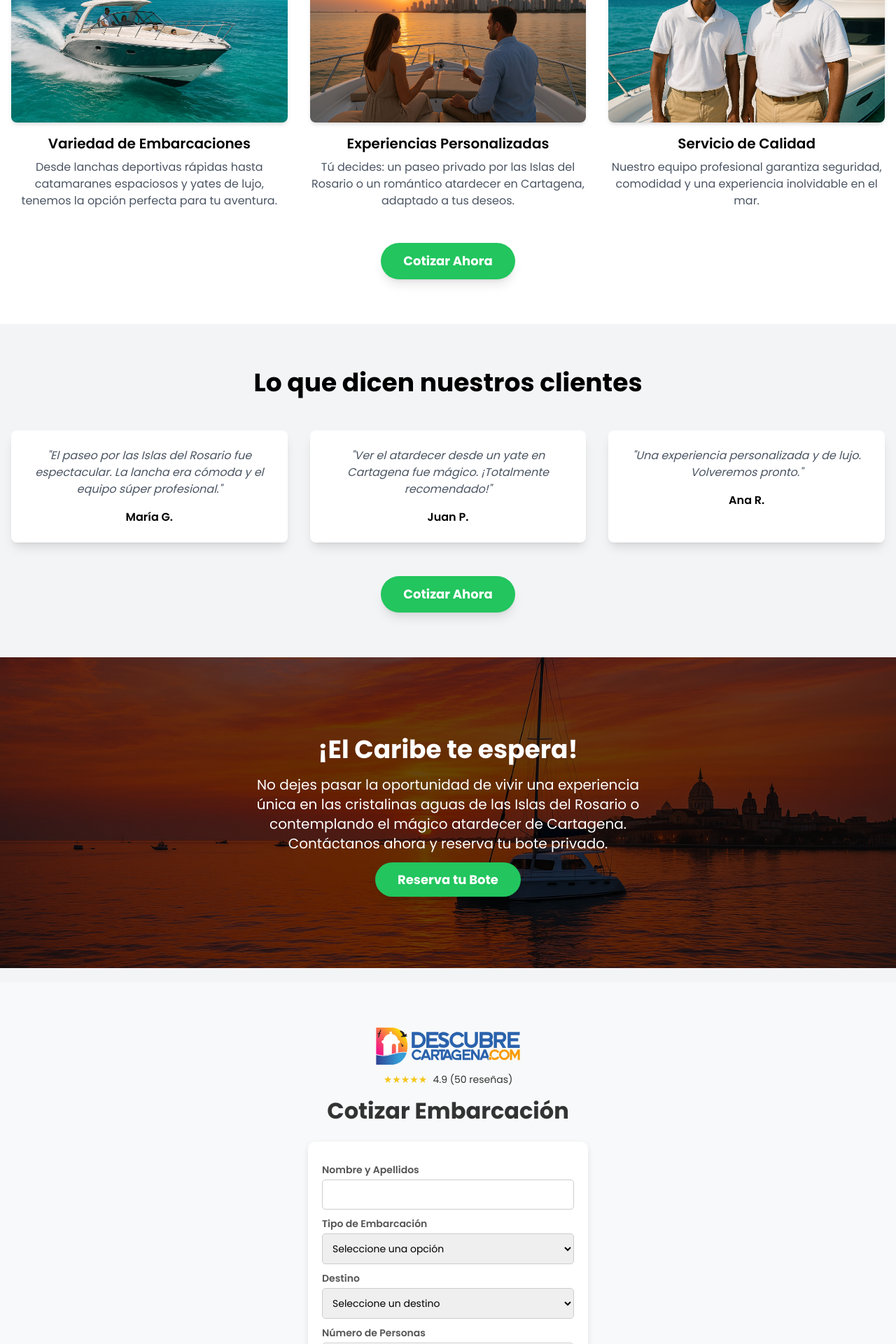
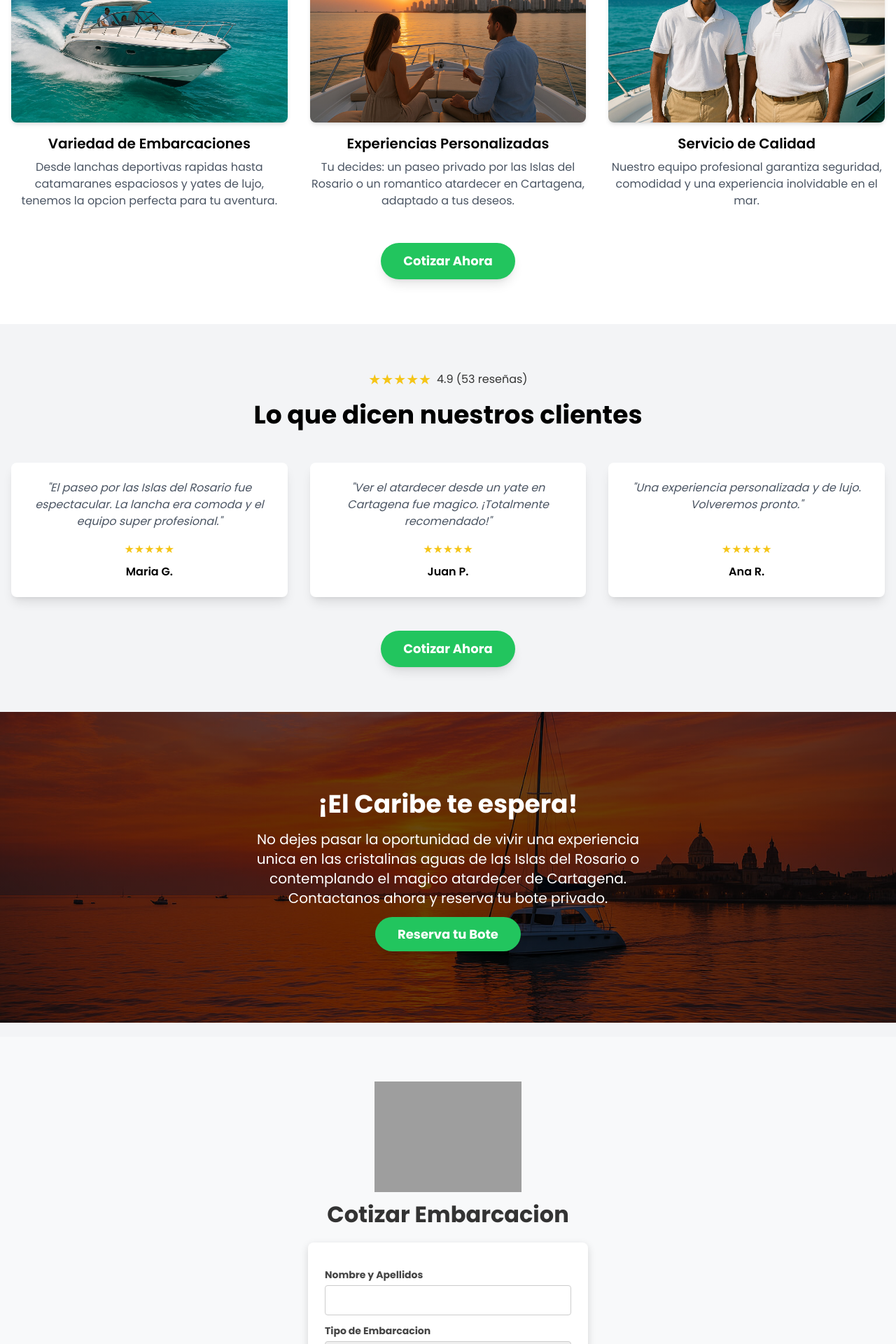
Before and after one commit to Bendelto/landing-page-botes, a PHP site: page / in a window 1280 px wide. Shown: the part 1040-2960 px from the top of the page at 70% size. Run offline with PHP 8.4, Linux system fonts and the light colour scheme; some libraries are stand-ins or nearby versions; grey boxes are pictures that could not be loaded.

Commit message:
Estrellas amarillas mas grandes

```diff
--- a/index.php
+++ b/index.php
@@ -1,5 +1,5 @@
 <?php
-// Configurar la zona horaria a America/Bogotá
+// Configurar la zona horaria a America/Bogota
 date_default_timezone_set('America/Bogota');
 
 $errors = [];
@@ -13,31 +13,31 @@ if ($_SERVER["REQUEST_METHOD"] == "POST") {
     $fecha = htmlspecialchars($_POST["fecha"]);
     $whatsapp = htmlspecialchars($_POST["whatsapp"]);
 
-    // Validación de WhatsApp
+    // Validacion de WhatsApp
     if (!preg_match('/^\+\d{9,15}$/', $whatsapp)) {
-        $errors['whatsapp'] = 'El número de WhatsApp no es válido. Debe incluir el código de país (ej. +573123456789).';
+        $errors['whatsapp'] = 'El numero de WhatsApp no es valido. Debe incluir el codigo de pais (ej. +573123456789).';
     }
 
-    // Verificación de campos vacíos
+    // Verificacion de campos vacios
     if (empty($nombreCompleto)) {
         $errors['nombreCompleto'] = 'El nombre completo es obligatorio.';
     }
     if (empty($tipoEmbarcacion)) {
-        $errors['tipoEmbarcacion'] = 'El tipo de embarcación es obligatorio.';
+        $errors['tipoEmbarcacion'] = 'El tipo de embarcacion es obligatorio.';
     }
     if (empty($destino)) {
         $errors['destino'] = 'El destino es obligatorio.';
     }
     if (empty($numeroPersonas)) {
-        $errors['numeroPersonas'] = 'El número de personas es obligatorio.';
+        $errors['numeroPersonas'] = 'El numero de personas es obligatorio.';
     }
     if (empty($fecha)) {
         $errors['fecha'] = 'La fecha del paseo es obligatoria.';
     }
 
-    // Validación del número de personas
+    // Validacion del numero de personas
     if (!is_numeric($numeroPersonas) || $numeroPersonas < 1) {
-        $errors['numeroPersonas'] = 'El número de personas debe ser un valor válido mayor o igual a 1.';
+        $errors['numeroPersonas'] = 'El numero de personas debe ser un valor valido mayor o igual a 1.';
     }
 
     if (!empty($errors)) {
@@ -46,19 +46,19 @@ if ($_SERVER["REQUEST_METHOD"] == "POST") {
         // Convertir fecha a formato dd/mm/aa
         $fechaFormatted = date('d/m/y', strtotime($fecha));
 
-        // Registrar solo la fecha actual en America/Bogotá (sin hora)
-        $fechaEnvio = date('d/m/Y'); // Ejemplo: "01/06/2025"
+        // Registrar solo la fecha actual en America/Bogota (sin hora)
+        $fechaEnvio = date('d/m/Y'); // Ejemplo: "03/06/2025"
 
-        // Lista de destinatarios con nombre y número
+        // Lista de destinatarios con nombre y numero
         $destinatarios = [
-            ['nombre' => 'Kathe', 'numero' => '573245534652'],
+            ['nombre' => 'Kathe', 'numero' => '573245534456'],
             ['nombre' => 'Hannia', 'numero' => '573166146661'],
         ];
 
-        // Archivo para almacenar el índice del último destinatario usado
+        // Archivo para almacenar el indice del ultimo numero usado
         $indiceFile = 'ultimo_numero.txt';
 
-        // Leer el índice actual o inicializar en 0 si no existe
+        // Leer el indice actual o inicializar en 0 si no existe
         $indiceActual = file_exists($indiceFile) ? (int)file_get_contents($indiceFile) : 0;
 
         // Seleccionar el destinatario actual
@@ -66,12 +66,12 @@ if ($_SERVER["REQUEST_METHOD"] == "POST") {
         $numeroDestino = $destinatario['numero'];
         $nombreDestino = $destinatario['nombre'];
 
-        // Actualizar el índice para el próximo envío
+        // Actualizar el indice para el proximo envio
         $indiceSiguiente = ($indiceActual + 1) % count($destinatarios);
         file_put_contents($indiceFile, $indiceSiguiente);
 
         // Formato del mensaje de WhatsApp
-        $texto = urlencode("¡Hola! Quiero cotizar un paseo en bote\n==================\n👤 Nombre: $nombreCompleto\n🚤 Tipo de Embarcación: $tipoEmbarcacion\n🏝️ Destino: $destino\n👥 Número de Personas: $numeroPersonas\n📅 Fecha: $fechaFormatted\n📱 WhatsApp: $whatsapp");
+        $texto = urlencode("¡Hola! Quiero cotizar un paseo en bote:\n==================\n👤 Nombre: $nombreCompleto\n🚤 Tipo de Embarcacion: $tipoEmbarcacion\n🏝️ Destino: $destino\n👥 Numero de Personas: $numeroPersonas\n📅 Fecha: $fechaFormatted\n📱 WhatsApp: $whatsapp");
 
         // Enviar datos al webhook de n8n usando cURL
         $webhookUrl = "https://n8n.socialhot.co/webhook/cotizacion-bote";
@@ -95,7 +95,7 @@ if ($_SERVER["REQUEST_METHOD"] == "POST") {
         $result = curl_exec($ch);
         curl_close($ch);
 
-        // Redirección directa a WhatsApp
+        // Redireccion directa a WhatsApp
         header("Location: https://api.whatsapp.com/send?phone=$numeroDestino&text=$texto");
         exit;
     }
@@ -107,7 +107,7 @@ if ($_SERVER["REQUEST_METHOD"] == "POST") {
     <meta charset="UTF-8">
     <meta name="viewport" content="width=device-width, initial-scale=1.0">
     <!-- Pixel de Facebook (mantener tu ID) -->
-    <!-- Inserta el código del Pixel de Facebook aquí. Obtén el código desde el Administrador de Eventos de Facebook y pégalo justo después de esta línea. -->
+    <!-- Inserta el codigo del Pixel de Facebook aqui. Obten el codigo desde el Administrador de Eventos de Facebook y pegalo justo despues de esta linea. -->
     <title>Alquila un Bote en Cartagena - Islas del Rosario y Atardeceres</title>
     <link href="https://fonts.googleapis.com/css2?family=Poppins:wght@400;600;700&display=swap" rel="stylesheet">
     <link rel="stylesheet" href="https://cdnjs.cloudflare.com/ajax/libs/intl-tel-input/17.0.8/css/intlTelInput.min.css">
@@ -128,7 +128,7 @@ if ($_SERVER["REQUEST_METHOD"] == "POST") {
         .fade-in.visible { opacity: 1; transform: translateY(0); }
         .floating-btn {
             transition: transform 0.3s ease;
-            padding: 12px 20px;
+            padding: 12px 16px;
             font-size: 18px;
         }
         .floating-btn:hover {
@@ -136,19 +136,13 @@ if ($_SERVER["REQUEST_METHOD"] == "POST") {
         }
         .iti { width: 100%; }
 
-        /* Estilos específicos para la sección del formulario */
-        .form-section * {
-            box-sizing: border-box;
-            margin: 0;
-            padding: 0;
-            font-family: 'Poppins', sans-serif;
-        }
+        /* Estilos especificos para la seccion del formulario */
         .form-section {
             background-color: #f8f9fa;
             display: flex;
             flex-direction: column;
             align-items: center;
-            padding: 20px;
+            padding: 40px 20px;
             margin-top: 20px;
         }
         .form-section .header {
@@ -161,75 +155,97 @@ if ($_SERVER["REQUEST_METHOD"] == "POST") {
             display: block;
             margin: 0 auto;
         }
-        @media (max-width: 768px) {
+        @media (max-width: 600px) {
             .form-section .header {
                 margin-top: 20px;
             }
+            .form-section .header img {
+                width: 90%;
+            }
         }
-        .form-section .container {
+        .form-section .form-container {
             background: #fff;
-            padding: 20px;
+            padding: 24px;
             width: 100%;
             max-width: 400px;
-            border-radius: 10px;
-            box-shadow: 0px 4px 10px rgba(0, 0, 0, 0.1);
+            border-radius: 8px;
+            box-shadow: 0 4px 12px rgba(0,0,0,0.15);
         }
         .form-section h2 {
             text-align: center;
             color: #333;
             font-size: 2rem;
-            margin-bottom: 20px;
-            margin-top: 10px;
+            margin-bottom: 16px;
+            margin-top: 8px;
         }
         .form-section label {
-            font-weight: 600;
-            margin-top: 10px;
-            margin-bottom: 3px;
+            font-weight: bold;
+            margin-top: 12px;
+            margin-bottom: 4px;
             display: block;
-            color: #555;
+            color: #444;
             font-size: 14px;
         }
         .form-section input, .form-section select {
             width: 100%;
             padding: 10px;
             border: 1px solid #ccc;
-            border-radius: 5px;
+            border-radius: 4px;
             font-size: 14px;
+            transition: border-color 0.3s ease;
+        }
+        .form-section input:focus, .form-section select:focus {
+            border-color: #28a745;
+            outline: none;
         }
         .form-section .iti {
             width: 100% !important;
         }
         .form-section button {
             width: 100%;
-            padding: 10px;
-            margin-top: 15px;
-            background: #28a745;
+            padding: 12px;
+            margin-top: 16px;
+            background-color: #28a745;
             color: white;
             border: none;
-            font-size: 16px;
+            font-size: 18px;
+            font-weight: bold;
             cursor: pointer;
-            border-radius: 5px;
+            border-radius: 4px;
+            transition: background-color 0.3s ease;
         }
         .form-section button:hover {
-            background: #218838;
+            background-color: #218838;
         }
         .form-section .error {
             color: #dc3545;
             font-size: 12px;
-            margin-top: 3px;
+            margin-top: 6px;
         }
-        /* Estilos para el badge de reseñas ficticio */
+        /* Estilos para el badge de resenas */
         .review-badge {
             display: flex;
             align-items: center;
             justify-content: center;
-            margin-top: 10px;
-            font-size: 14px;
+            margin-bottom: 16px;
+            font-size: 16px;
             color: #333;
         }
-        .review-badge .stars {
+        .badge-stars {
             color: #f5c518; /* Amarillo para las estrellas */
+            font-size: 20px;
             margin-right: 8px;
+        }
+        /* Estilos para las estrellas de testimonios */
+        .stars {
+            color: #f5c518; /* Amarillo para las estrellas */
+            font-size: 16px;
+            margin-bottom: 8px;
+        }
+        /* Estilo para el texto de los testimonios */
+        .testimonial-text {
+            min-height: 80px;
+            margin-bottom: 8px;
         }
     </style>
 </head>
@@ -246,17 +262,17 @@ if ($_SERVER["REQUEST_METHOD"] == "POST") {
     <!-- Why Choose Us Section -->
     <section class="py-16 bg-white">
         <div class="container mx-auto px-4 text-center">
-            <h2 class="text-3xl md:text-4xl font-bold mb-12 fade-in">¿Por qué elegirnos?</h2>
+            <h2 class="text-3xl md:text-4xl font-bold mb-12 fade-in">¿Por que elegirnos?</h2>
             <div class="grid grid-cols-1 md:grid-cols-3 gap-8">
                 <div class="fade-in">
                     <img src="lancha.jpg" alt="Lancha Deportiva" class="mx-auto mb-4 rounded-lg shadow-md" loading="lazy">
                     <h3 class="text-xl font-semibold mb-2">Variedad de Embarcaciones</h3>
-                    <p class="text-gray-600">Desde lanchas deportivas rápidas hasta catamaranes espaciosos y yates de lujo, tenemos la opción perfecta para tu aventura.</p>
+                    <p class="text-gray-600">Desde lanchas deportivas rapidas hasta catamaranes espaciosos y yates de lujo, tenemos la opcion perfecta para tu aventura.</p>
                 </div>
                 <div class="fade-in">
                     <img src="atardecer.jpg" alt="Atardecer Privado" class="mx-auto mb-4 rounded-lg shadow-md" loading="lazy">
                     <h3 class="text-xl font-semibold mb-2">Experiencias Personalizadas</h3>
-                    <p class="text-gray-600">Tú decides: un paseo privado por las Islas del Rosario o un romántico atardecer en Cartagena, adaptado a tus deseos.</p>
+                    <p class="text-gray-600">Tu decides: un paseo privado por las Islas del Rosario o un romantico atardecer en Cartagena, adaptado a tus deseos.</p>
                 </div>
                 <div class="fade-in">
                     <img src="equipo.jpg" alt="Equipo Profesional" class="mx-auto mb-4 rounded-lg shadow-md" loading="lazy">
@@ -271,18 +287,26 @@ if ($_SERVER["REQUEST_METHOD"] == "POST") {
     <!-- Testimonials Section -->
     <section class="py-16 bg-gray-100">
         <div class="container mx-auto px-4 text-center">
+            <!-- Badge de resenas ficticio -->
+            <div class="review-badge">
+                <span class="badge-stars">★★★★★</span>
+                <span>4.9 (53 reseñas)</span>
+            </div>
             <h2 class="text-3xl md:text-4xl font-bold mb-12 fade-in">Lo que dicen nuestros clientes</h2>
             <div class="grid grid-cols-1 md:grid-cols-3 gap-8">
                 <div class="bg-white p-6 rounded-lg shadow-lg fade-in">
-                    <p class="text-gray-600 italic mb-4">"El paseo por las Islas del Rosario fue espectacular. La lancha era cómoda y el equipo súper profesional."</p>
-                    <p class="font-semibold">María G.</p>
+                    <p class="text-gray-600 italic testimonial-text">"El paseo por las Islas del Rosario fue espectacular. La lancha era comoda y el equipo super profesional."</p>
+                    <div class="stars">★★★★★</div>
+                    <p class="font-semibold">Maria G.</p>
                 </div>
                 <div class="bg-white p-6 rounded-lg shadow-lg fade-in">
-                    <p class="text-gray-600 italic mb-4">"Ver el atardecer desde un yate en Cartagena fue mágico. ¡Totalmente recomendado!"</p>
+                    <p class="text-gray-600 italic testimonial-text">"Ver el atardecer desde un yate en Cartagena fue magico. ¡Totalmente recomendado!"</p>
+                    <div class="stars">★★★★★</div>
                     <p class="font-semibold">Juan P.</p>
                 </div>
                 <div class="bg-white p-6 rounded-lg shadow-lg fade-in">
-                    <p class="text-gray-600 italic mb-4">"Una experiencia personalizada y de lujo. Volveremos pronto."</p>
+                    <p class="text-gray-600 italic testimonial-text">"Una experiencia personalizada y de lujo. Volveremos pronto."</p>
+                    <div class="stars">★★★★★</div>
                     <p class="font-semibold">Ana R.</p>
                 </div>
             </div>
@@ -294,7 +318,7 @@ if ($_SERVER["REQUEST_METHOD"] == "POST") {
     <section class="section-bg py-16 text-white">
         <div class="container mx-auto px-4 text-center p-8 md:p-12 rounded-lg max-w-2xl fade-in">
             <h2 class="text-3xl md:text-4xl font-bold mb-4">¡El Caribe te espera!</h2>
-            <p class="text-lg md:text-xl mb-6">No dejes pasar la oportunidad de vivir una experiencia única en las cristalinas aguas de las Islas del Rosario o contemplando el mágico atardecer de Cartagena. Contáctanos ahora y reserva tu bote privado.</p>
+            <p class="text-lg md:text-xl mb-6">No dejes pasar la oportunidad de vivir una experiencia unica en las cristalinas aguas de las Islas del Rosario o contemplando el magico atardecer de Cartagena. Contactanos ahora y reserva tu bote privado.</p>
             <a href="#formulario" class="bg-green-500 hover:bg-green-600 text-white font-bold py-3 px-8 rounded-full text-lg transition duration-300 shadow-lg hover:shadow-xl">Reserva tu Bote</a>
         </div>
     </section>
@@ -302,36 +326,31 @@ if ($_SERVER["REQUEST_METHOD"] == "POST") {
     <!-- Form Section -->
     <section id="formulario" class="form-section py-16">
         <div class="header">
-            <img src="Logo-formulario-dc.svg" alt="Descubre Cartagena">
-            <!-- Badge de reseñas ficticio -->
-            <div class="review-badge">
-                <span class="stars">★★★★★</span>
-                <span>4.9 (50 reseñas)</span>
-            </div>
+            <img src="Logo-formulario-dc.jpg" alt="Descubre Cartagena">
         </div>
-        <h2 class="font-bold">Cotizar Embarcación</h2>
-        <div class="container">
+        <h2 class="font-bold">Cotizar Embarcacion</h2>
+        <div class="form-container">
             <?php if ($mostrarFormulario): ?>
             <form action="" method="POST" id="formulario">
                 <div>
                     <label for="nombreCompleto">Nombre y Apellidos</label>
                     <input type="text" name="nombreCompleto" id="nombreCompleto" required value="<?php echo isset($_POST['nombreCompleto']) ? htmlspecialchars($_POST['nombreCompleto']) : ''; ?>">
                     <?php if (isset($errors['nombreCompleto'])): ?>
-                        <p class="error"><?php echo $errors['nombreCompleto']; ?></p>
+                        <p class="error"><?php echo htmlspecialchars($errors['nombreCompleto']); ?></p>
                     <?php endif; ?>
                 </div>
                 <div>
-                    <label for="tipoEmbarcacion">Tipo de Embarcación</label>
+                    <label for="tipoEmbarcacion">Tipo de Embarcacion</label>
                     <select name="tipoEmbarcacion" id="tipoEmbarcacion" required>
-                        <option value="">Seleccione una opción</option>
+                        <option value="">Seleccione una opcion</option>
                         <option value="Cualquiera" <?php echo isset($_POST['tipoEmbarcacion']) && $_POST['tipoEmbarcacion'] == 'Cualquiera' ? 'selected' : ''; ?>>Cualquiera</option>
                         <option value="Bote deportivo" <?php echo isset($_POST['tipoEmbarcacion']) && $_POST['tipoEmbarcacion'] == 'Bote deportivo' ? 'selected' : ''; ?>>Bote Deportivo</option>
-                        <option value="Catamarán" <?php echo isset($_POST['tipoEmbarcacion']) && $_POST['tipoEmbarcacion'] == 'Catamarán' ? 'selected' : ''; ?>>Catamarán</option>
+                        <option value="Catamaran" <?php echo isset($_POST['tipoEmbarcacion']) && $_POST['tipoEmbarcacion'] == 'Catamaran' ? 'selected' : ''; ?>>Catamaran</option>
                         <option value="Yate" <?php echo isset($_POST['tipoEmbarcacion']) && $_POST['tipoEmbarcacion'] == 'Yate' ? 'selected' : ''; ?>>Yate</option>
                         <option value="Velero" <?php echo isset($_POST['tipoEmbarcacion']) && $_POST['tipoEmbarcacion'] == 'Velero' ? 'selected' : ''; ?>>Velero</option>
                     </select>
                     <?php if (isset($errors['tipoEmbarcacion'])): ?>
-                        <p class="error"><?php echo $errors['tipoEmbarcacion']; ?></p>
+                        <p class="error"><?php echo htmlspecialchars($errors['tipoEmbarcacion']); ?></p>
                     <?php endif; ?>
                 </div>
                 <div>
@@ -339,31 +358,31 @@ if ($_SERVER["REQUEST_METHOD"] == "POST") {
                     <select name="destino" id="destino" required>
                         <option value="">Seleccione un destino</option>
                         <option value="Islas del Rosario" <?php echo isset($_POST['destino']) && $_POST['destino'] == 'Islas del Rosario' ? 'selected' : ''; ?>>Islas del Rosario</option>
-                        <option value="Bahía de Cartagena" <?php echo isset($_POST['destino']) && $_POST['destino'] == 'Bahía de Cartagena' ? 'selected' : ''; ?>>Bahía de Cartagena</option>
+                        <option value="Bahia de Cartagena" <?php echo isset($_POST['destino']) && $_POST['destino'] == 'Bahia de Cartagena' ? 'selected' : ''; ?>>Bahia de Cartagena</option>
                     </select>
                     <?php if (isset($errors['destino'])): ?>
-                        <p class="error"><?php echo $errors['destino']; ?></p>
+                        <p class="error"><?php echo htmlspecialchars($errors['destino']); ?></p>
                     <?php endif; ?>
                 </div>
                 <div>
-                    <label for="numeroPersonas">Número de Personas</label>
+                    <label for="numeroPersonas">Numero de Personas</label>
                     <input type="number" name="numeroPersonas" id="numeroPersonas" required value="<?php echo isset($_POST['numeroPersonas']) ? htmlspecialchars($_POST['numeroPersonas']) : '1'; ?>" min="1" max="100" step="1">
                     <?php if (isset($errors['numeroPersonas'])): ?>
-                        <p class="error"><?php echo $errors['numeroPersonas']; ?></p>
+                        <p class="error"><?php echo htmlspecialchars($errors['numeroPersonas']); ?></p>
                     <?php endif; ?>
                 </div>
                 <div>
                     <label for="fecha">Fecha del Paseo</label>
                     <input type="date" name="fecha" id="fecha" required value="<?php echo isset($_POST['fecha']) ? htmlspecialchars($_POST['fecha']) : ''; ?>" min="<?php echo date('Y-m-d'); ?>">
                     <?php if (isset($errors['fecha'])): ?>
-                        <p class="error"><?php echo $errors['fecha']; ?></p>
+                        <p class="error"><?php echo htmlspecialchars($errors['fecha']); ?></p>
                     <?php endif; ?>
                 </div>
                 <div>
                     <label for="whatsapp">WhatsApp</label>
                     <input type="tel" name="whatsapp" id="whatsapp" required value="<?php echo isset($_POST['whatsapp']) ? htmlspecialchars($_POST['whatsapp']) : ''; ?>">
                     <?php if (isset($errors['whatsapp'])): ?>
-                        <p class="error"><?php echo $errors['whatsapp']; ?></p>
+                        <p class="error"><?php echo htmlspecialchars($errors['whatsapp']); ?></p>
                     <?php endif; ?>
                 </div>
                 <button type="submit">Cotizar Ahora por WhatsApp</button>
@@ -379,7 +398,7 @@ if ($_SERVER["REQUEST_METHOD"] == "POST") {
     <footer class="bg-gray-800 text-white py-8">
         <div class="container mx-auto px-4 text-center">
             <p class="mb-4">© 2025 Agencia de Tours y Alquiler de Botes en Cartagena</p>
-            <p>Contáctanos por WhatsApp: <a href="https://wa.me/573205899997" target="_blank" class="underline">+57 320 589 9997</a></p>
+            <p>Contactanos por WhatsApp: <a href="https://wa.me/573205899987" target="_blank" class="underline">+57 320 589 9987</a></p>
         </div>
     </footer>
 
```
